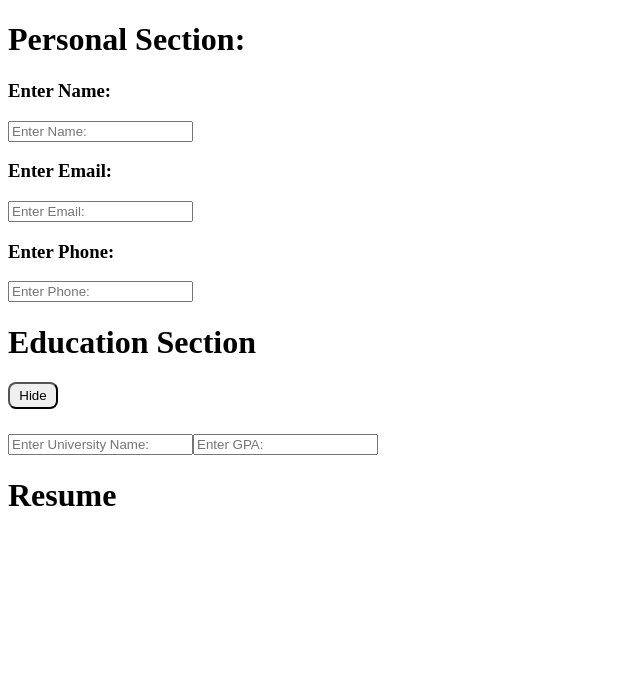
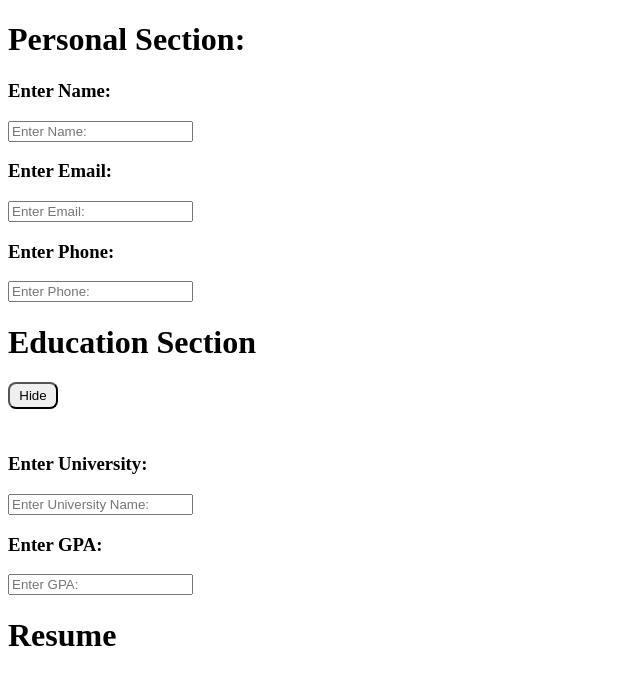
Before and after one commit to KaziAmin110/OnlineResumeGenerator, a React (Vite) app: page / in a window 1280 px wide. Both pictures are taken after a click on the button "Show". Shown: the top 684 px of the page, without its empty margins (0-640 px from the left). Built offline with nearby package versions, Linux system fonts and the light colour scheme.

Commit message:
Added Education Info to Display Section

```diff
--- a/src/App.jsx
+++ b/src/App.jsx
@@ -23,6 +23,14 @@ const App = () => {
     setPhoneInput(newValue);
   };
 
+  const handleChangeUni = (newUni) => {
+    setUserUniversity(newUni);
+  };
+
+  const handleChangeGpa = (newGpa) => {
+    setUserGpa(newGpa);
+  };
+
   return (
     <div>
       <UserInfo
@@ -33,8 +41,19 @@ const App = () => {
         onEmailChange={handleChangeEmail}
         onPhoneChange={handleChangePhone}
       />
-      <EducationInfo />
-      <Display name={nameInput} email={emailInput} phone={phoneInput} />
+      <EducationInfo
+        university={userUniversity}
+        gpa={userGpa}
+        changeUniversityInput={handleChangeUni}
+        changeGpaInput={handleChangeGpa}
+      />
+      <Display
+        name={nameInput}
+        email={emailInput}
+        phone={phoneInput}
+        university={userUniversity}
+        gpa={userGpa}
+      />
     </div>
   );
 };
--- a/src/components/Display.jsx
+++ b/src/components/Display.jsx
@@ -1,12 +1,14 @@
 import React from "react";
 
-const Display = ({ name, email, phone }) => {
+const Display = ({ name, email, phone, university, gpa }) => {
   return (
     <div>
       <h1>Resume</h1>
       <h2>{name}</h2>
       <h2>{email}</h2>
       <h2>{phone}</h2>
+      <h2>{university}</h2>
+      <h2>{gpa}</h2>
     </div>
   );
 };
--- a/src/components/EducationInfo.jsx
+++ b/src/components/EducationInfo.jsx
@@ -1,7 +1,12 @@
 import React, { useState } from "react";
 import "../styles/EducationInfo.css";
 
-const EducationInfo = () => {
+const EducationInfo = ({
+  university,
+  changeUniversityInput,
+  gpa,
+  changeGpaInput,
+}) => {
   const [isOpen, setIsOpen] = useState(false);
 
   const handleToggle = () => {
@@ -16,12 +21,22 @@ const EducationInfo = () => {
 
       {isOpen && (
         <div>
+          <h3>Enter University: </h3>
           <input
             placeholder="Enter University Name:"
             name="university-name"
             className="fields"
+            value={university}
+            onChange={(e) => changeUniversityInput(e.target.value)}
           ></input>
-          <input placeholder="Enter GPA:" name="gpa" className="fields"></input>
+          <h3>Enter GPA:</h3>
+          <input
+            placeholder="Enter GPA:"
+            name="gpa"
+            className="fields"
+            value={gpa}
+            onChange={(e) => changeGpaInput(e.target.value)}
+          ></input>
         </div>
       )}
     </div>
```
